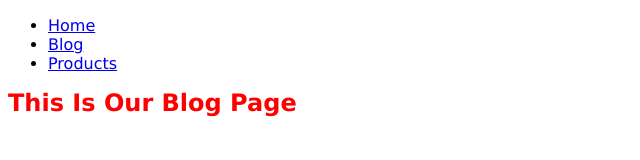
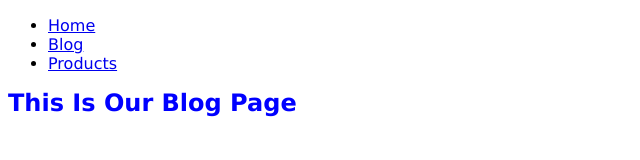
Before and after one commit to js-tut/gatsby-tutorial-second, a Gatsby site: page /blog in a window 1280 px wide. Shown: the whole page, without its empty margins (0-640 px from the left). Built offline with nearby package versions, Linux system fonts and the light colour scheme; Gatsby itself is replaced by a stand-in of ours.

Commit message:
10-component-css

```diff
--- /dev/null
+++ b/src/components/blog.css
@@ -0,0 +1,3 @@
+h1 {
+  color: blue;
+}
--- a/src/components/layout.css
+++ b/src/components/layout.css
@@ -7,3 +7,5 @@ h1 {
   font-size: 1.5rem;
   text-transform: capitalize;
 }
+/* big file size */
+/* name collisions */
--- a/src/pages/blog.js
+++ b/src/pages/blog.js
@@ -1,11 +1,11 @@
 import React, { Component } from 'react'
 import Layout from '../components/layout'
-
+import '../components/blog.css'
 export default class blog extends Component {
   render() {
     return (
       <Layout>
-        <h1>this is our blog page</h1>
+        <h1 className="blog-title">this is our blog page</h1>
       </Layout>
     )
   }
--- a/src/pages/index.js
+++ b/src/pages/index.js
@@ -1,5 +1,3 @@
-// global css
-// multiple elements
 import React from 'react'
 import Layout from '../components/layout'
 export default () => (
```
